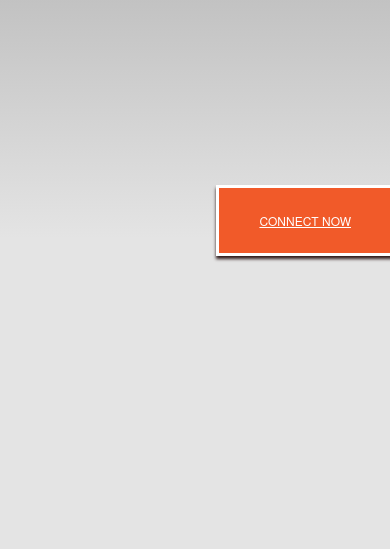
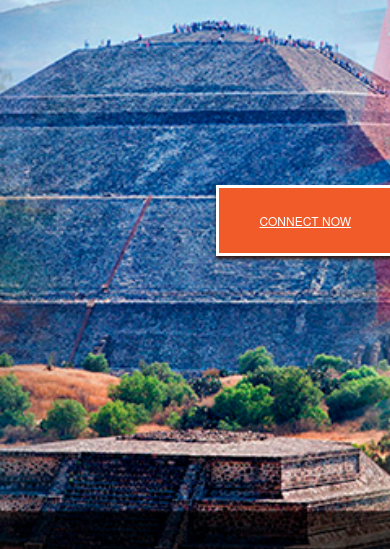
Before and after one commit to AndrewAlexandrovich/tweos, a plain HTML site: page index.html in a window 390 px wide. Shown: the part 192-741 px from the top of the page. Drawn offline with Linux system fonts and the light colour scheme; some packages are replaced by stand-ins of ours; files whose address does not match are found by name.

Commit message:
Update index.css

```diff
--- a/index.css
+++ b/index.css
@@ -29,7 +29,7 @@ body {
 
 /* Portrait layout (default) */
 .app {
-background: url(../img/back_home.jpg);
+background: url(back_home.jpg);
     height: 100%;
     display: block;
     position: fixed;
```
